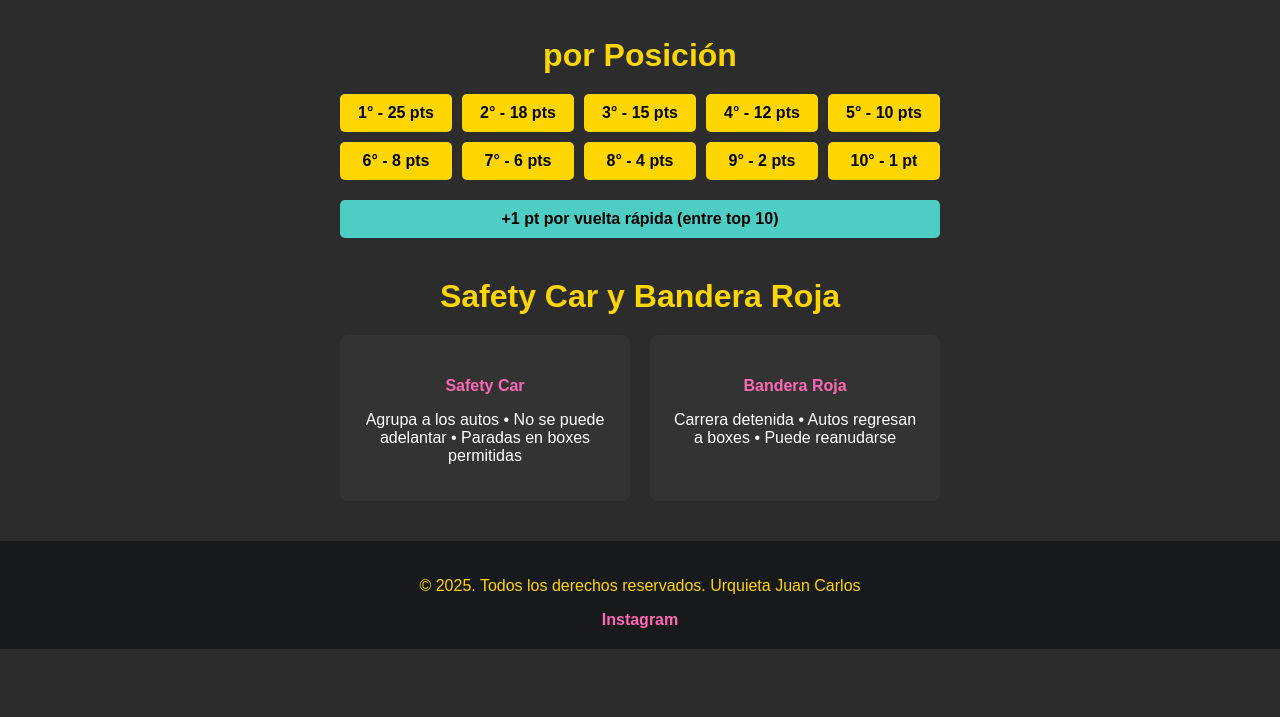
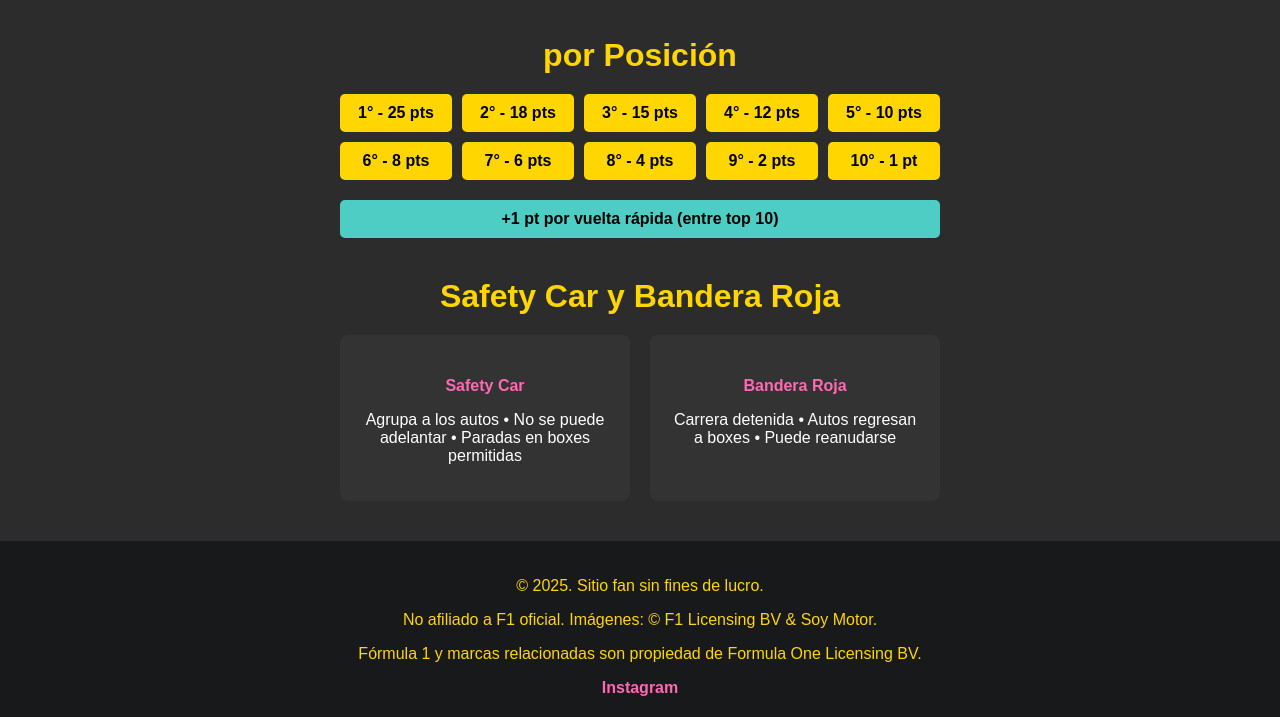
Before and after one commit to jjettas-16/zero, a plain HTML site: page Carrera.html in a window 1280 px wide. Shown: the part 2512-3229 px from the top of the page. Before the commit the page ends 3161 px from the top, so only its background shows below. Drawn offline with Linux system fonts and the light colour scheme.

Commit message:
Update footer content in Carrera.html

```diff
--- a/Carrera.html
+++ b/Carrera.html
@@ -145,7 +145,9 @@
     </main>
 
     <footer>
-        <p>&copy; 2025. Todos los derechos reservados. Urquieta Juan Carlos</p>
+        <p>&copy; 2025. Sitio fan sin fines de lucro.</p>
+    <p>No afiliado a F1 oficial. Imágenes: © F1 Licensing BV & Soy Motor.</p>
+    <p>Fórmula 1 y marcas relacionadas son propiedad de Formula One Licensing BV.</p>
         <a href="https://www.instagram.com/jjettas_16?igsh=MTV6NzNxcHI3bTFvag==">Instagram</a>
     </footer>
 </body>
```
